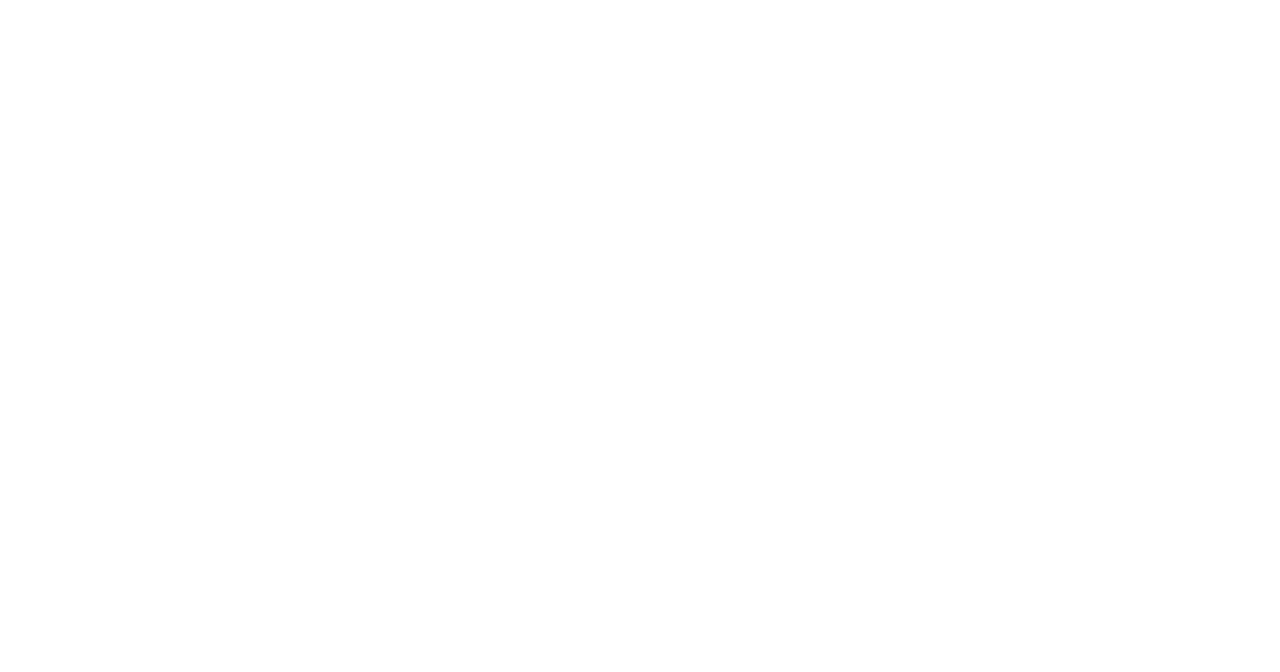
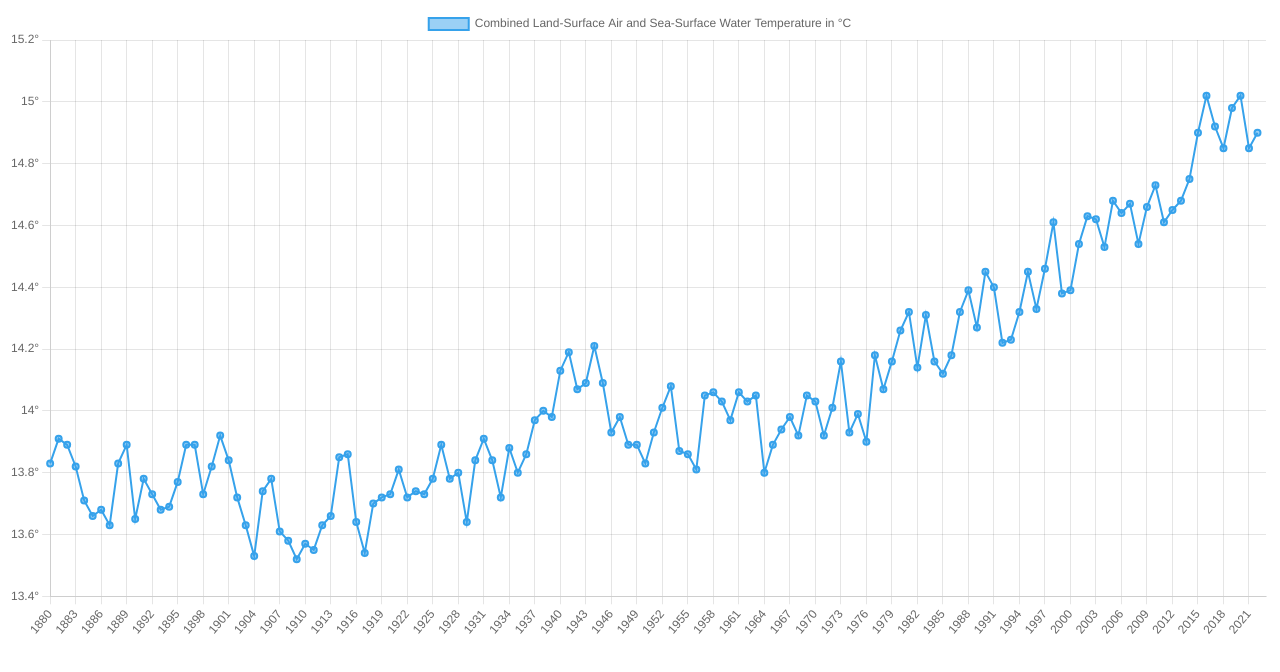
Before and after one commit to sinha-rakshit/js-api, a plain HTML site: page fetch_csv/index.html in a window 1280 px wide. Drawn offline with nearby package versions, Linux system fonts and the light colour scheme.

Commit message:
fetched data and formed a graph

```diff
--- a/fetch_csv/index.html
+++ b/fetch_csv/index.html
@@ -4,11 +4,52 @@
     <meta charset="UTF-8" />
     <meta name="viewport" content="width=device-width, initial-scale=1.0" />
     <title>CSV</title>
+    <script src="https://cdn.jsdelivr.net/npm/chart.js"></script>
   </head>
   <body>
+    <canvas id="chart"></canvas>
     <script>
+      ChartIt();
       getData();
+
+      async function ChartIt() {
+        const data = await getData();
+        const ctx = document.getElementById("chart");
+        const myChart = new Chart(ctx, {
+          type: "line",
+          data: {
+            labels: data.x_year,
+            datasets: [
+              {
+                label:
+                  "Combined Land-Surface Air and Sea-Surface Water Temperature in °C",
+                data: data.y_temp,
+                borderWidth: 2,
+              },
+            ],
+          },
+          options: {
+            scales: {
+              y: {
+                beginAtZero: true,
+                min: 13.4,
+                max: 15.2,
+                ticks: {
+                  // Include a dollar sign in the ticks
+                  callback: function (value, index, values) {
+                    return value + "°";
+                  },
+                  stepSize: 0.2,
+                },
+              },
+            },
+          },
+        });
+      }
       async function getData() {
+        const x_year = [];
+        const y_temp = [];
+
         const response = await fetch("main.csv");
         const data = await response.text();
 
@@ -19,15 +60,12 @@
         for (let row = 0; row < table.length; row++) {
           const columns = table[row].split(",");
           const year = columns[0];
+          x_year.push(year);
           const temp = columns[1];
+          y_temp.push(parseFloat(temp) + 14); //because the inputted value is a string and not a integer
           console.log(year, temp);
         }
-        // rows.forEach((elt) => {
-        //   const row = elt.split(",");
-        //   const year = row[0];
-        //   const temp = row[1];
-        //   console.log(year, temp);
-        // });
+        return { x_year, y_temp };
       }
     </script>
   </body>
```
Also changed, not shown: fetch_txt/text-excersise.html (+1 -0 lines).
